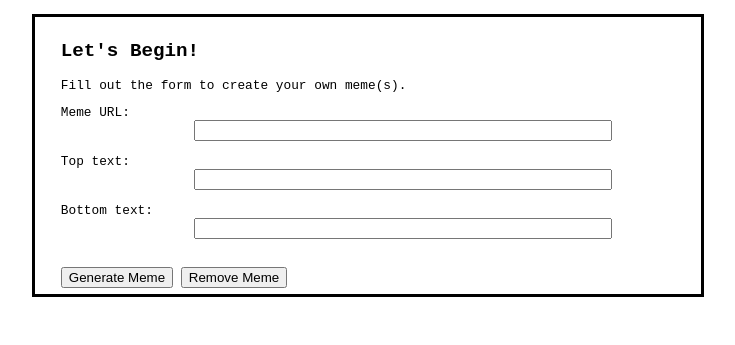
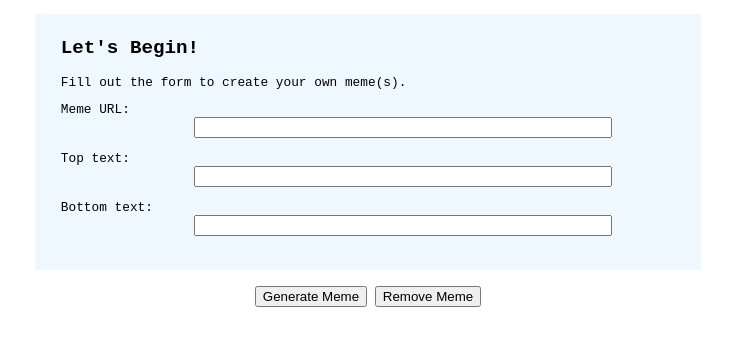
Before and after one commit to moogiecodes/meme-generator, a plain HTML site: page index.html in a window 1280 px wide. Shown: the part 49-394 px from the top of the page, without its empty margins (272-1007 px from the left). Drawn offline with Linux system fonts and the light colour scheme.

Commit message:
Re-style form and buttons

```diff
--- a/index.html
+++ b/index.html
@@ -14,20 +14,19 @@
         </div>
         <div>
         <p>
-            <label>Meme URL:</label><input type="url" id="memeurl" form="memeForm">
+            <label>Meme URL:</label><input type="url" id="memeurl" required>
         </p>
         <p>
-            <label>Top text:</label><input type="text" id="toptext-input" maxlength="40" form="memeForm">
+            <label>Top text:</label><input type="text" id="toptext-input" maxlength="40" required>
         </p>
         <p>
-            <label>Bottom text:</label><input type="text" id="btmtext-input" maxlength="40" form="memeForm">
+            <label>Bottom text:</label><input type="text" id="btmtext-input" maxlength="40" required>
         </p><br />
         </div>
-        <input type="submit" id="generatebtn" value="Generate Meme">
-        <input type="button" id="removebtn" value="Remove Meme">
     </form>
+    <input type="submit" id="generatebtn" value="Generate Meme" form="memeForm">
+    <input type="button" id="removebtn" value="Remove Meme" form="memeForm">
 </header>
-
 <body>
     <!-- Flexbox for memes -->
 <div id="meme-flexbox">
--- a/style.css
+++ b/style.css
@@ -4,20 +4,25 @@ html {
   font-family: "Courier New", Courier, monospace;
 }
 form {
-  justify-content: left;
   text-align: left;
-  border: 0.3em solid black;
   width: 48vw;
   height: auto;
   margin-left: auto;
   margin-right: auto;
   padding: 0.5em 2em;
+  background-color: aliceblue;
+  margin-bottom: 2vh;
 }
 input[type="text"],
 [type="url"] {
   width: 32vw;
   margin-left: 10em;
   display: flex;
+}
+input[type="submit"],
+[type="button"] {
+  justify-self: center;
+  display: inline-flex;
 }
 #meme-flexbox {
   display: flex;
```
